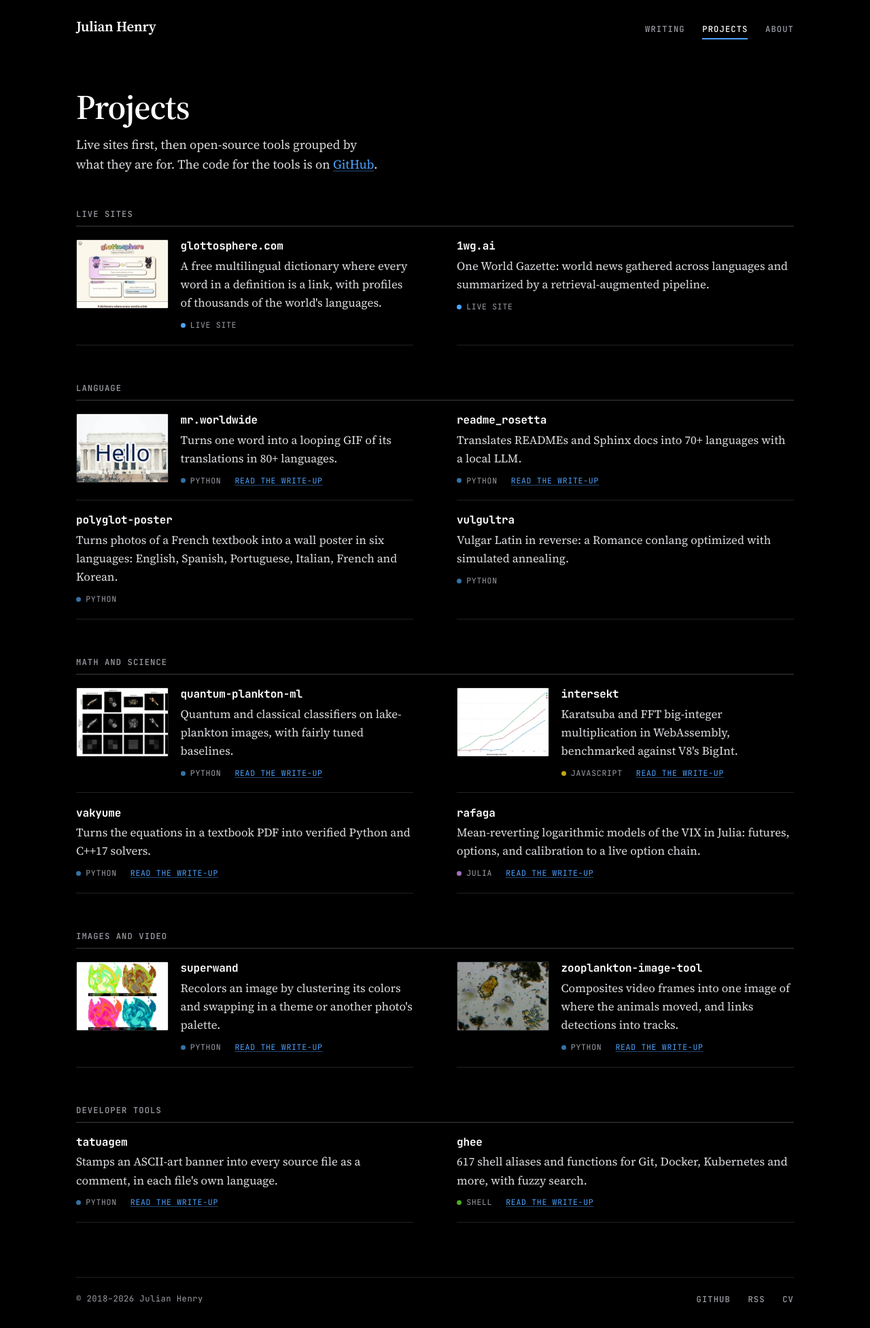
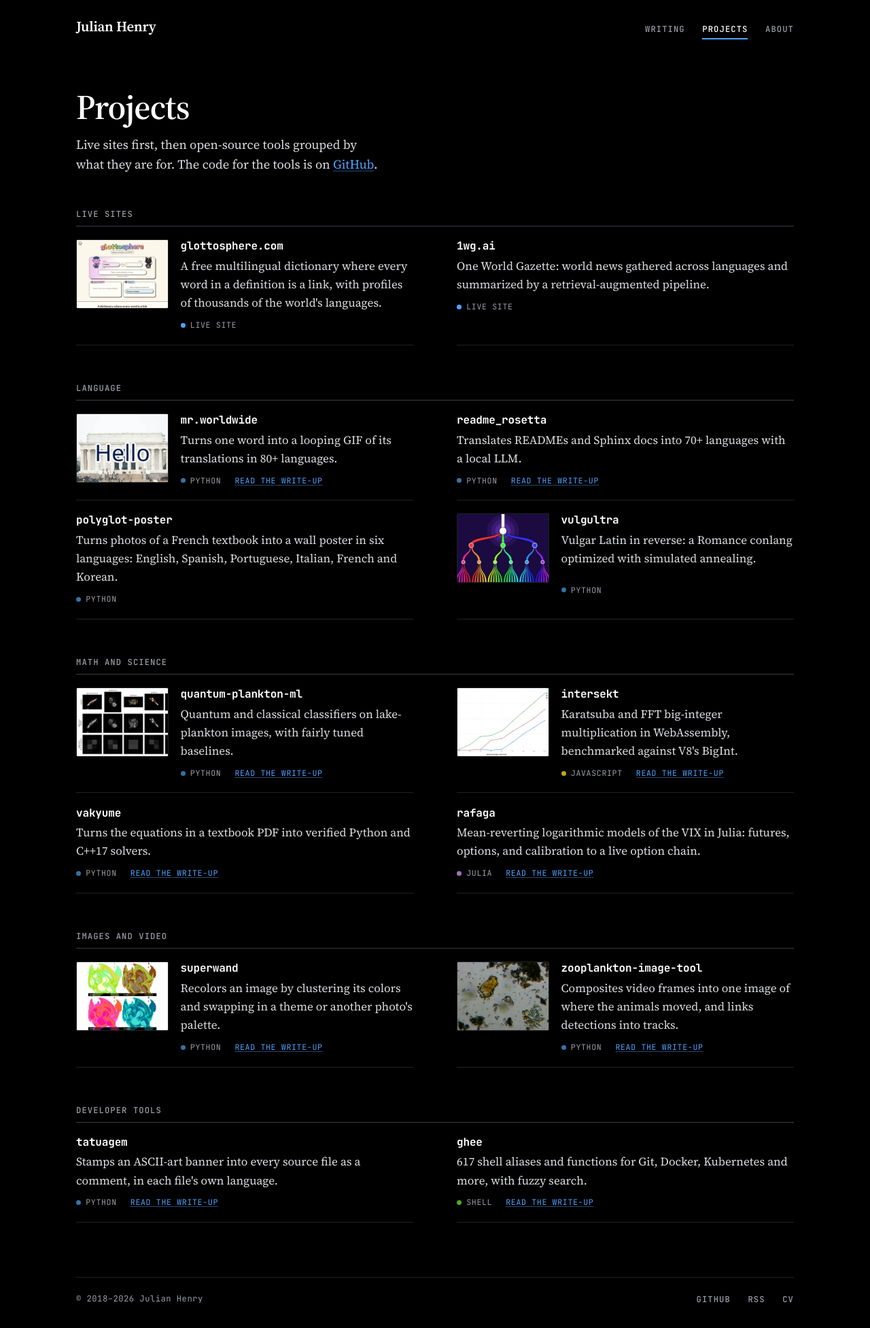
Before and after one commit to juleshenry/juleshenry.github.io, a Jekyll site: the page built from selected-works.html, in a window 1280 px wide. Shown: the whole page at 68% size. Built offline with Jekyll 4.4.1, drawn with Linux system fonts in a browser that asks for light colours.

Commit message:
feat(projects): Vulgultra flag as the vulgultra card thumbnail

```diff
--- a/scripts/selected_works_categories.txt
+++ b/scripts/selected_works_categories.txt
@@ -12,7 +12,7 @@
 mr.worldwide | /blog/2026/03/30/Mr-Worldwide | Turns one word into a looping GIF of its translations in 80+ languages. |  | /images/projects/mr.worldwide.webp
 readme_rosetta | /blog/2026/04/06/README-Rosetta | Translates READMEs and Sphinx docs into 70+ languages with a local LLM.
 polyglot-poster | | Turns photos of a French textbook into a wall poster in six languages: English, Spanish, Portuguese, Italian, French and Korean.
-vulgultra | | Vulgar Latin in reverse: a Romance conlang optimized with simulated annealing.
+vulgultra | | Vulgar Latin in reverse: a Romance conlang optimized with simulated annealing. |  | /images/projects/vulgultra.webp
 
 ## Math and science
 intersekt | /blog/2026/01/10/WebAssembly-Fast-Fourier-Transform | Karatsuba and FFT big-integer multiplication in WebAssembly, benchmarked against V8's BigInt. |  | /images/projects/intersekt.webp
--- a/selected-works.html
+++ b/selected-works.html
@@ -65,7 +65,8 @@ description: Live sites, open-source tools and experiments by Julian Henry, grou
       </p>
     </li>
 
-    <li class="work">
+    <li class="work has-thumb">
+      <a class="work-thumb" href="https://github.com/juleshenry/vulgultra" tabindex="-1" aria-hidden="true"><img src="/images/projects/vulgultra.webp" alt="" width="160" height="120" loading="lazy" decoding="async"></a>
       <h3 class="work-title"><a href="https://github.com/juleshenry/vulgultra">vulgultra</a></h3>
       <p class="work-desc">Vulgar Latin in reverse: a Romance conlang optimized with simulated annealing.</p>
       <p class="work-meta">
```
Also changed, not shown: images/projects/vulgultra.webp (added).
